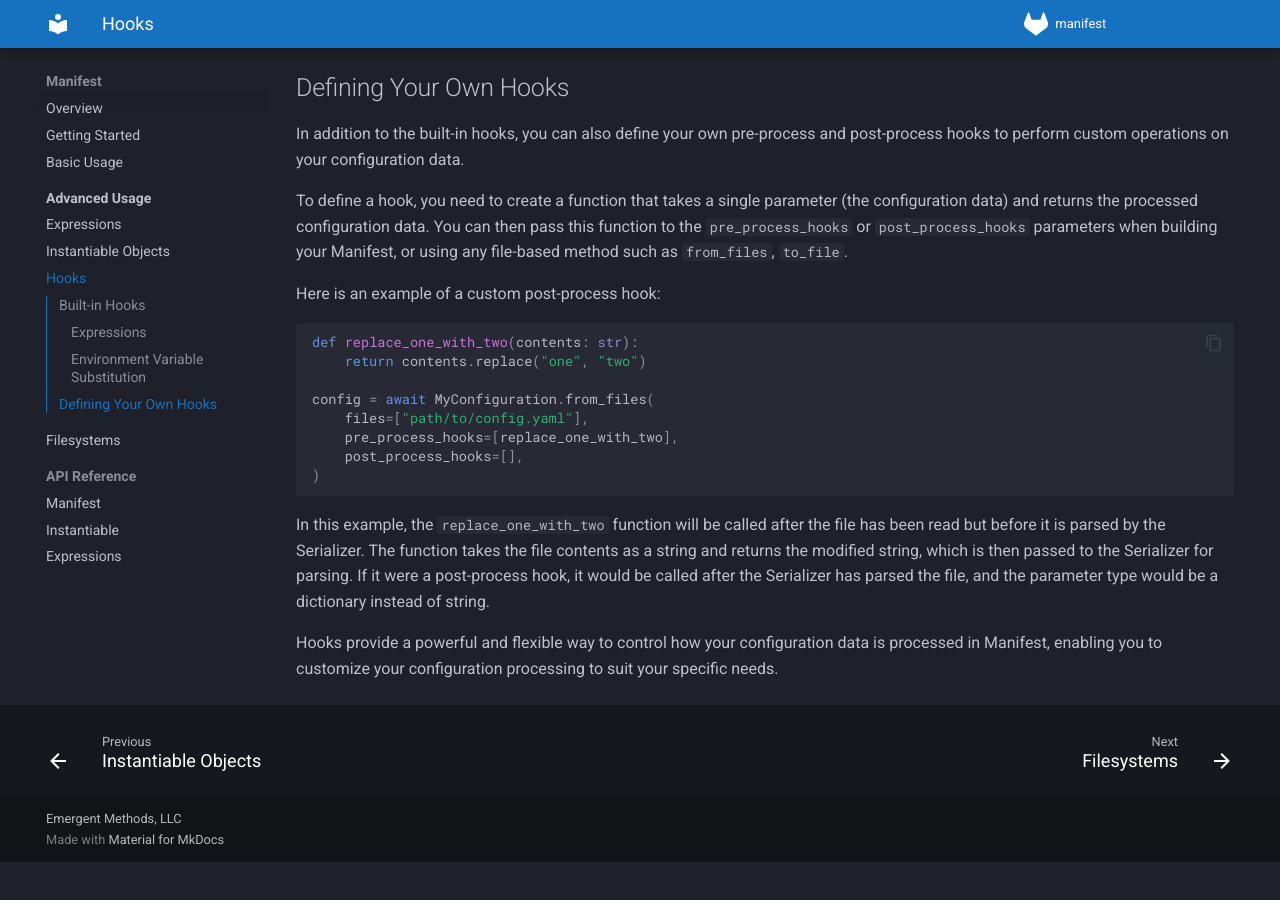
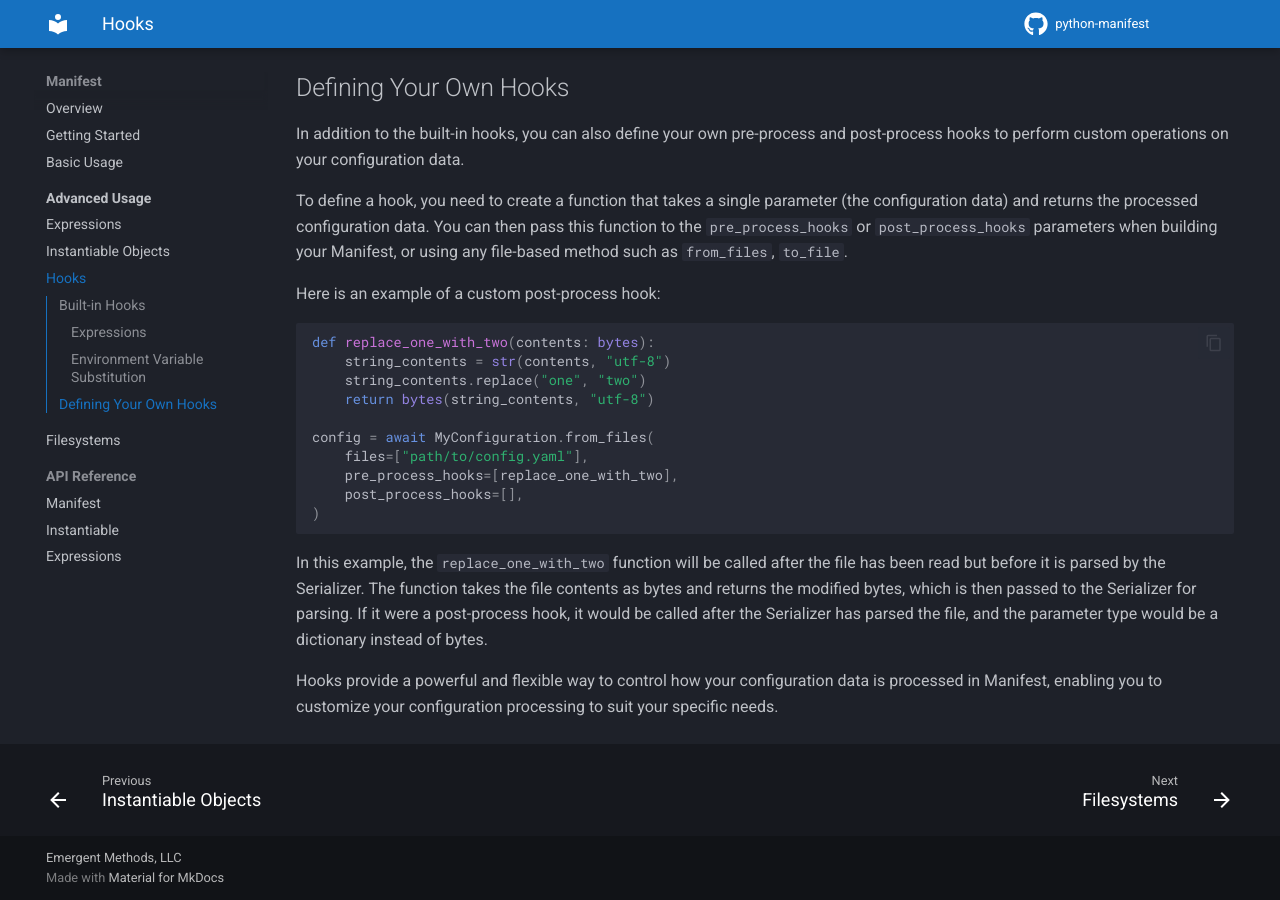
Before and after one commit to emergentmethods/python-manifest, an MkDocs documentation site: the page built from docs/advanced_usage/hooks.md, in a window 1280 px wide and 900 px high, scrolled down 902 px. Built offline with MkDocs 1.6.1 and Material for MkDocs 9.7.7, drawn with Linux system fonts in a browser that asks for light colours; comment, search, counter and statistics services are not loaded; before the commit the page ends 1764 px from its top, so only the background shows below that.

Commit message:
docs: Update docs with new repo and site URLs and fix typos

````diff
--- a/docs/advanced_usage/hooks.md
+++ b/docs/advanced_usage/hooks.md
@@ -30,8 +30,10 @@ Here is an example of a custom post-process hook:
 
 ```python
 
-def replace_one_with_two(contents: str):
-    return contents.replace("one", "two")
+def replace_one_with_two(contents: bytes):
+    string_contents = str(contents, "utf-8")
+    string_contents.replace("one", "two")
+    return bytes(string_contents, "utf-8")
 
 config = await MyConfiguration.from_files(
     files=["path/to/config.yaml"],
@@ -40,6 +42,6 @@ config = await MyConfiguration.from_files(
 )
 ```
 
-In this example, the `replace_one_with_two` function will be called after the file has been read but before it is parsed by the Serializer. The function takes the file contents as a string and returns the modified string, which is then passed to the Serializer for parsing. If it were a post-process hook, it would be called after the Serializer has parsed the file, and the parameter type would be a dictionary instead of string.
+In this example, the `replace_one_with_two` function will be called after the file has been read but before it is parsed by the Serializer. The function takes the file contents as bytes and returns the modified bytes, which is then passed to the Serializer for parsing. If it were a post-process hook, it would be called after the Serializer has parsed the file, and the parameter type would be a dictionary instead of bytes.
 
 Hooks provide a powerful and flexible way to control how your configuration data is processed in Manifest, enabling you to customize your configuration processing to suit your specific needs.
--- a/mkdocs.yml
+++ b/mkdocs.yml
@@ -3,8 +3,8 @@ site_description: Modern asynchronous application manifest management toolkit.
 site_author: Timothy pogue
 copyright: Emergent Methods, LLC
 site_url: http://docs.emergentmethods.ai/manifest/
-repo_url: https://git.freqai.cloud/wizrds/manifest
-repo_name: manifest
+repo_url: https://github.com/emergentmethods/python-manifest
+repo_name: python-manifest
 
 nav:
   - Overview: index.md
@@ -40,7 +40,7 @@ theme:
     - navigation.path
     - toc.integrate
   icon:
-    repo: fontawesome/brands/gitlab
+    repo: fontawesome/brands/github
   highlightjs: true
   hljs_languages:
     - yaml
````
Also changed, not shown: README.md (+6 -0 lines), docs/index.md (+12 -1 lines).
